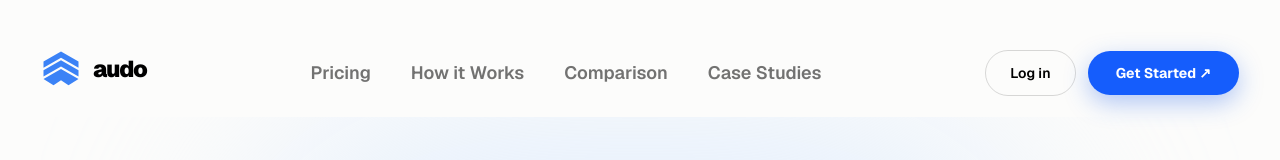
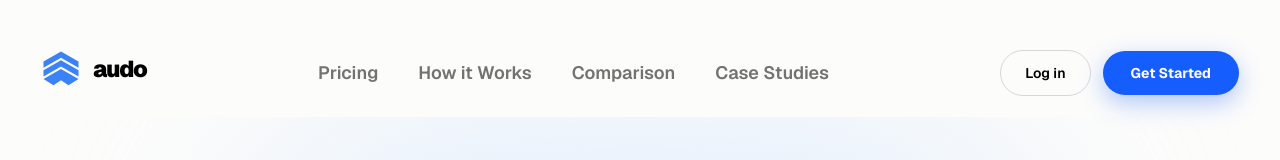
Before and after one commit to WafflesNZXT/first-check-lp, a Next.js app: page / in a window 1280 px wide. Shown: the top 160 px of the page. Built offline with nearby package versions, Linux system fonts and the light colour scheme; no server answers.

Commit message:
Remove arrow from signup button

```diff
--- a/components/Nav.tsx
+++ b/components/Nav.tsx
@@ -118,7 +118,7 @@ export default function Nav({ useHomeStyleTop = false }: NavProps) {
                     Log in
                   </Link>
                   <Link href="/signup" className="bg-blue-600 hover:bg-blue-500 text-white px-7 py-3 rounded-full text-sm font-bold transition-colors shadow-[0_8px_24px_rgba(37,99,235,0.35)]">
-                    Get Started ↗
+                    Get Started
                   </Link>
                 </>
               )}
```
